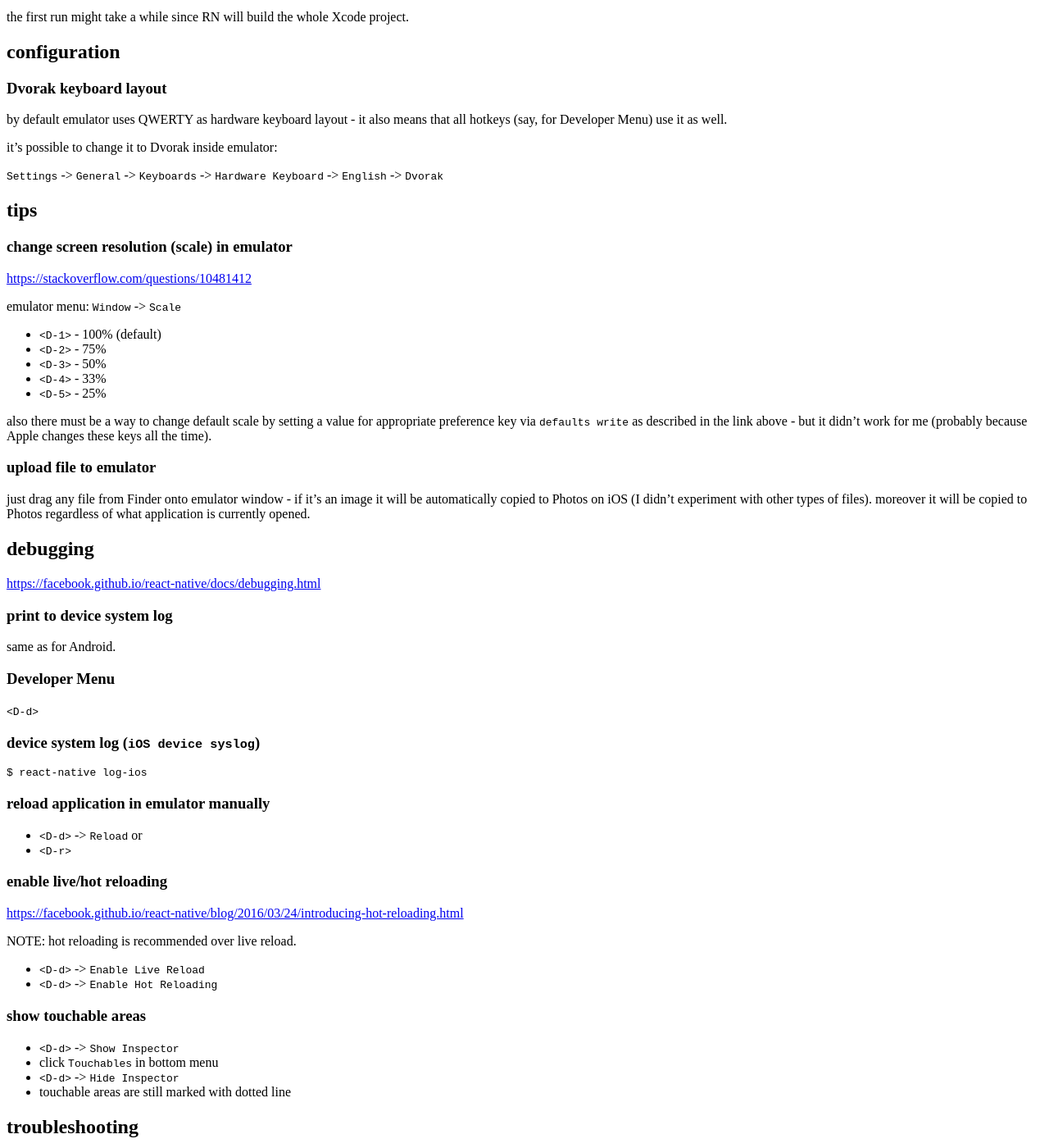
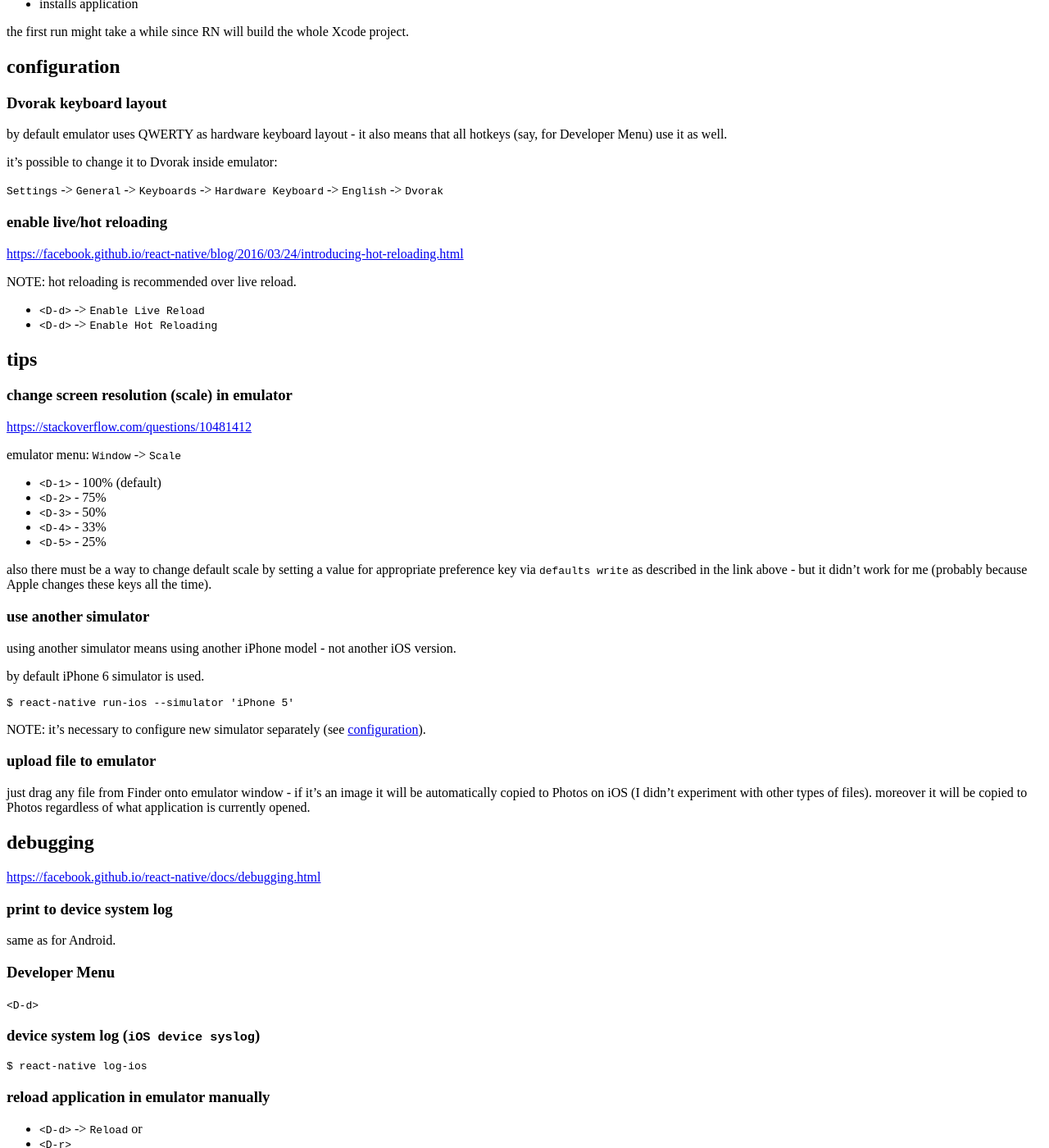
Before and after one commit to tap349/tap349.github.io, a Jekyll site: the page built from _posts/2017-05-25-react-native-ios.md, in a window 1280 px wide and 1400 px high, scrolled down 1309 px. Shown: the whole window at 82% size. Built offline with Jekyll 4.4.1, drawn with Linux system fonts in a browser that asks for light colours; some of the changed text lies outside the part shown.

Commit message:
update 2017-07-10_16:40:12

````diff
--- a/_posts/2017-05-25-react-native-ios.md
+++ b/_posts/2017-05-25-react-native-ios.md
@@ -70,6 +70,15 @@
 
 `Settings` -> `General` -> `Keyboards` -> `Hardware Keyboard` -> `English` -> `Dvorak`
 
+### enable live/hot reloading
+
+<https://facebook.github.io/react-native/blog/2016/03/24/introducing-hot-reloading.html>
+
+NOTE: hot reloading is recommended over live reload.
+
+- `<D-d>` -> `Enable Live Reload`
+- `<D-d>` -> `Enable Hot Reloading`
+
 ## tips
 
 ### change screen resolution (scale) in emulator
@@ -88,6 +97,20 @@
 appropriate preference key via `defaults write` as described in the link
 above - but it didn't work for me (probably because Apple changes these keys
 all the time).
+
+### use another simulator
+
+using another simulator means using another iPhone model -
+not another iOS version.
+
+by default iPhone 6 simulator is used.
+
+```sh
+$ react-native run-ios --simulator 'iPhone 5'
+```
+
+NOTE: it's necessary to configure new simulator separately
+      (see [configuration](#configuration)).
 
 ### upload file to emulator
 
@@ -118,15 +141,6 @@
 
 - `<D-d>` -> `Reload` or
 - `<D-r>`
-
-### enable live/hot reloading
-
-<https://facebook.github.io/react-native/blog/2016/03/24/introducing-hot-reloading.html>
-
-NOTE: hot reloading is recommended over live reload.
-
-- `<D-d>` -> `Enable Live Reload`
-- `<D-d>` -> `Enable Hot Reloading`
 
 ### show touchable areas
 
````
Also changed, not shown: _posts/2017-05-24-react-native-android.md (+9 -9 lines).
